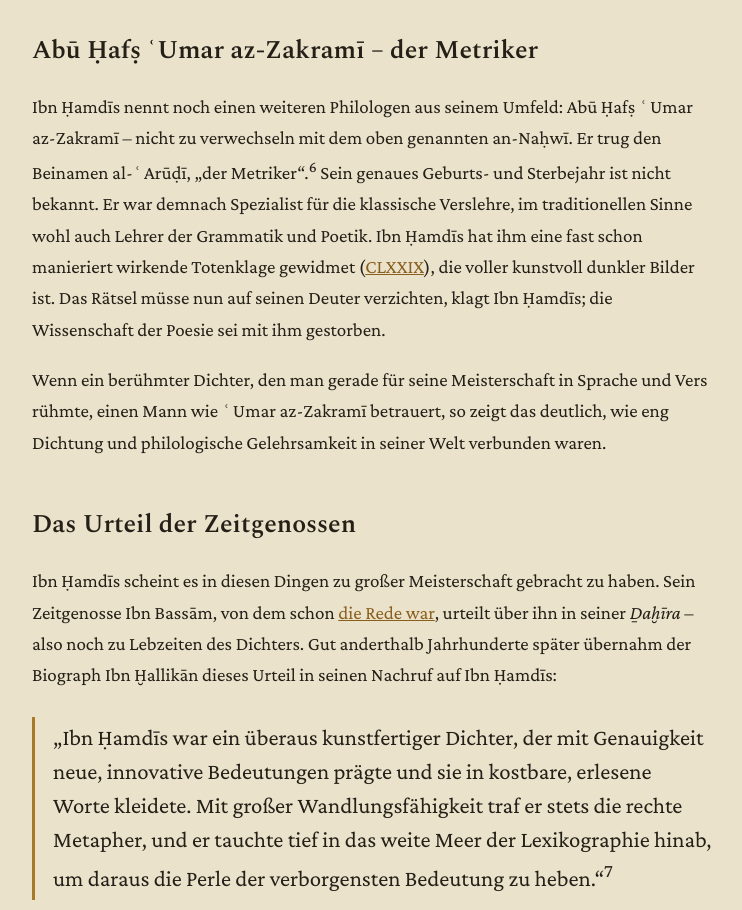
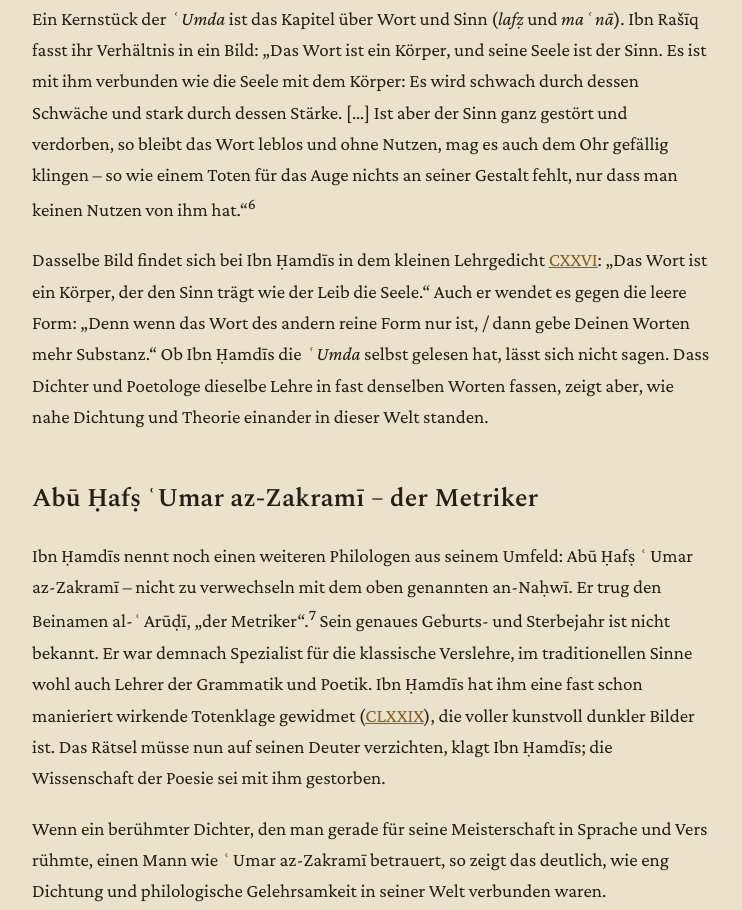
Before and after one commit to ArminSieber/ibn-hamdis-website, a plain HTML site: page vorbilder-grammatiker.html in a window 1280 px wide. Shown: the part 3113-4023 px from the top of the page, without its empty margins (268-1010 px from the left). Drawn offline with Linux system fonts and the light colour scheme.

Commit message:
Grammatiker: Ibn Rašīq über Wort und Sinn, Bezug zu CXXVI (Vorschau)
Co-Authored-By: Claude Opus 5.5 <noreply@anthropic.com>
Claude-Session: https://claude.ai/code/session_01U6vTx2zTxgAJKMZ6RiQv2h

```diff
--- a/vorbilder-grammatiker.html
+++ b/vorbilder-grammatiker.html
@@ -56,15 +56,17 @@
 <h2>Ibn Rašīq al-Qayrawānī – Rhetoriker und Poetologe <span class="ar">gest. um 1063/64</span></h2>
 <p>In diesem Zusammenhang ist auch al-Ḥasan ibn Rašīq al-Qayrawānī zu nennen, der Verfasser der einflussreichsten Poetik seiner Zeit, der <i>al-ʿUmda fī maḥāsin aš-šiʿr</i>. Nach der Verwüstung Kairouans 1057 ging er nach Mazara auf Sizilien und lebte damit in Ibn Ḥamdīs’ Kindheit auf derselben Insel. In einem Gedicht (<a href="gedicht-cccxxxvi.html">CCCXXXVI</a>)<sup>5</sup> berichtet Ibn Ḥamdīs, ein Schreiber habe ihm Verse Ibn Rašīqs vorgetragen und ihn aufgefordert, deren Gedanken knapper auszudrücken. Die Anekdote bestätigt, dass Ibn Ḥamdīs sich mit Ibn Rašīqs Dichtung beschäftigt hat. Zugleich zeigt sie eine Praxis, die Ibn Rašīq selbst in der <i>ʿUmda</i> beschreibt: Ein fremdes Motiv zu übernehmen galt als legitim, wenn man das Vorbild übertraf – etwa indem man es knapper und treffender fasste.</p>
 <p>Anhand der <a href="vorbilder-andalusien.html">Glasofen-Szene</a> (CCCXLIV) konnten wir dieses Verfahren der ästhetischen Verdichtung bereits kennenlernen: Entfernte Dinge werden durch einzelne gemeinsame Eigenschaften miteinander verbunden. Die leuchtenden Ofentüren erscheinen als Augen eines nächtlichen Löwen; das Schließen einer Tür wird zum Verlust seines Augenlichts. Ibn Ḥamdīs führt das Bild schließlich zu einer allgemeinen Sentenz über die Macht des Schicksals. Das Wechselspiel zeigt so, wie aus genauer Beobachtung, bildlicher Übertragung und gedanklicher Weiterführung ein Gedicht entsteht. Theoretiker wie Ibn Rašīq haben gelehrt, innerhalb welcher Grenzen solche metaphorischen Übertragungen als angemessen, elegant und stilvoll gelten können.</p>
+<p>Ein Kernstück der <i>ʿUmda</i> ist das Kapitel über Wort und Sinn (<i>lafẓ</i> und <i>maʿnā</i>). Ibn Rašīq fasst ihr Verhältnis in ein Bild: „Das Wort ist ein Körper, und seine Seele ist der Sinn. Es ist mit ihm verbunden wie die Seele mit dem Körper: Es wird schwach durch dessen Schwäche und stark durch dessen Stärke. […] Ist aber der Sinn ganz gestört und verdorben, so bleibt das Wort leblos und ohne Nutzen, mag es auch dem Ohr gefällig klingen – so wie einem Toten für das Auge nichts an seiner Gestalt fehlt, nur dass man keinen Nutzen von ihm hat.“<sup>6</sup></p>
+<p>Dasselbe Bild findet sich bei Ibn Ḥamdīs in dem kleinen Lehrgedicht <a href="gedicht-cxxvi.html">CXXVI</a>: „Das Wort ist ein Körper, der den Sinn trägt wie der Leib die Seele.“ Auch er wendet es gegen die leere Form: „Denn wenn das Wort des andern reine Form nur ist, / dann gebe Deinen Worten mehr Substanz.“ Ob Ibn Ḥamdīs die <i>ʿUmda</i> selbst gelesen hat, lässt sich nicht sagen. Dass Dichter und Poetologe dieselbe Lehre in fast denselben Worten fassen, zeigt aber, wie nahe Dichtung und Theorie einander in dieser Welt standen.</p>
 
 
 <h2>Abū Ḥafṣ ʿUmar az-Zakramī – der Metriker</h2>
-<p>Ibn Ḥamdīs nennt noch einen weiteren Philologen aus seinem Umfeld: Abū Ḥafṣ ʿUmar az-Zakramī – nicht zu verwechseln mit dem oben genannten an-Naḥwī. Er trug den Beinamen al-ʿArūḍī, „der Metriker“.<sup>6</sup> Sein genaues Geburts- und Sterbejahr ist nicht bekannt. Er war demnach Spezialist für die klassische Verslehre, im traditionellen Sinne wohl auch Lehrer der Grammatik und Poetik. Ibn Ḥamdīs hat ihm eine fast schon manieriert wirkende Totenklage gewidmet (<a href="gedicht-clxxix.html">CLXXIX</a>), die voller kunstvoll dunkler Bilder ist. Das Rätsel müsse nun auf seinen Deuter verzichten, klagt Ibn Ḥamdīs; die Wissenschaft der Poesie sei mit ihm gestorben.</p>
+<p>Ibn Ḥamdīs nennt noch einen weiteren Philologen aus seinem Umfeld: Abū Ḥafṣ ʿUmar az-Zakramī – nicht zu verwechseln mit dem oben genannten an-Naḥwī. Er trug den Beinamen al-ʿArūḍī, „der Metriker“.<sup>7</sup> Sein genaues Geburts- und Sterbejahr ist nicht bekannt. Er war demnach Spezialist für die klassische Verslehre, im traditionellen Sinne wohl auch Lehrer der Grammatik und Poetik. Ibn Ḥamdīs hat ihm eine fast schon manieriert wirkende Totenklage gewidmet (<a href="gedicht-clxxix.html">CLXXIX</a>), die voller kunstvoll dunkler Bilder ist. Das Rätsel müsse nun auf seinen Deuter verzichten, klagt Ibn Ḥamdīs; die Wissenschaft der Poesie sei mit ihm gestorben.</p>
 <p>Wenn ein berühmter Dichter, den man gerade für seine Meisterschaft in Sprache und Vers rühmte, einen Mann wie ʿUmar az-Zakramī betrauert, so zeigt das deutlich, wie eng Dichtung und philologische Gelehrsamkeit in seiner Welt verbunden waren.</p>
 
 <h2>Das Urteil der Zeitgenossen</h2>
 <p>Ibn Ḥamdīs scheint es in diesen Dingen zu großer Meisterschaft gebracht zu haben. Sein Zeitgenosse Ibn Bassām, von dem schon <a href="vorbilder-andalusien.html">die Rede war</a>, urteilt über ihn in seiner <i>Ḏaḫīra</i> – also noch zu Lebzeiten des Dichters. Gut anderthalb Jahrhunderte später übernahm der Biograph Ibn Ḫallikān dieses Urteil in seinen Nachruf auf Ibn Ḥamdīs:</p>
-<div class="quote">„Ibn Ḥamdīs war ein überaus kunstfertiger Dichter, der mit Genauigkeit neue, innovative Bedeutungen prägte und sie in kostbare, erlesene Worte kleidete. Mit großer Wandlungsfähigkeit traf er stets die rechte Metapher, und er tauchte tief in das weite Meer der Lexikographie hinab, um daraus die Perle der verborgensten Bedeutung zu heben.“<sup>7</sup></div>
+<div class="quote">„Ibn Ḥamdīs war ein überaus kunstfertiger Dichter, der mit Genauigkeit neue, innovative Bedeutungen prägte und sie in kostbare, erlesene Worte kleidete. Mit großer Wandlungsfähigkeit traf er stets die rechte Metapher, und er tauchte tief in das weite Meer der Lexikographie hinab, um daraus die Perle der verborgensten Bedeutung zu heben.“<sup>8</sup></div>
 <p>Der Text zeigt vielleicht deutlicher als alle anderen Quellen, wofür man einen Dichter des arabischen Mittelalters schätzte und rühmte – und er schließt den Kreis zu den Philologen: Gelobt wird nicht zuerst die Empfindung, sondern die Kunst, aus dem Meer der Sprache das genaue Wort zu heben.</p>
 <div class="footnotes">
 <ol>
@@ -73,6 +75,7 @@
 <li>Vgl. Nefeli Papoutsakis, „Ibn al-Qaṭṭāʿ al-Ṣiqillī“, in: <i>Encyclopaedia of Islam, THREE</i>, Leiden 2019; ferner den <a href="https://en.wikipedia.org/wiki/Ibn_al-Qatta%27_al-Siqilli">Wikipedia-Artikel</a>. Die Zahl von 170 Dichtern und 20.000 Versen nennt Yāqūt, <i>Muʿǧam al-udabāʾ</i>; die erhaltene Kurzfassung der <i>Durra</i> enthält 106 Einträge. Ein Gedicht von Ibn al-Qaṭṭāʿ gibt auch Schack, Bd. II, S. 39 wieder.</li>
 <li>Vgl. William Granara, <i>Narrating Muslim Sicily: War and Peace in the Medieval Mediterranean World</i>, London [Verlag?] 2019, S. 160–162, mit englischer Übersetzung der erhaltenen Verse seines Lobgedichts auf Roger. Bereits Michele Amari, <i>Storia dei Musulmani di Sicilia</i>, Bd. III, Teil 2, Firenze: Successori Le Monnier 1872, S. 463 und 758–759, behandelt den Grammatiker und Dichter unter dem Namen „Abu-Hafs-Omar-ibn-Hasan“.</li>
 <li>Schiaparelli nennt den Dichter „Hasan b. Rasîq“, d. i. Abū ʿAlī al-Ḥasan ibn Rašīq al-Qayrawānī.</li>
+<li>Ibn Rašīq al-Qayrawānī, <i>al-ʿUmda fī maḥāsin aš-šiʿr wa-ādābihi</i>, Bd. 1, S. 124 (<i>bāb fī l-lafẓ wa-l-maʿnā</i>); digital: al-Maktaba aš-Šāmila, <a href="https://shamela.ws/book/10909/106">shamela.ws/book/10909/106</a>. Übersetzung mit Hilfe der KI Claude; vom Verfasser nicht am gedruckten Original geprüft.</li>
 <li>Schiaparelli liest den Namen ad-Dakramī. Vgl. Yāqūt al-Ḥamawī, <i>Muʿǧam al-udabāʾ</i>, hg. v. Iḥsān ʿAbbās, Beirut: Dār al-Ġarb al-Islāmī 1993, Bd. 3, S. 1181.</li>
 <li>Ibn Ḫallikān, <i>Wafayāt al-aʿyān</i> [Ausgabe?], Bd. III, S. 212; dt. nach der englischen Übersetzung bei William Granara, <i>Ibn Hamdis the Sicilian: Eulogist for a Falling Homeland</i>, London: Oneworld Academic 2021, S. 144f.</li>
 </ol>
```
